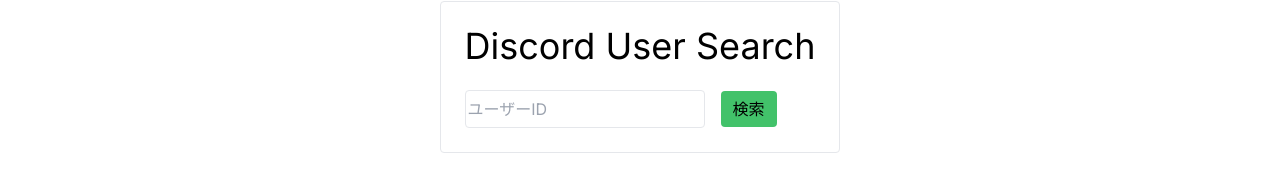
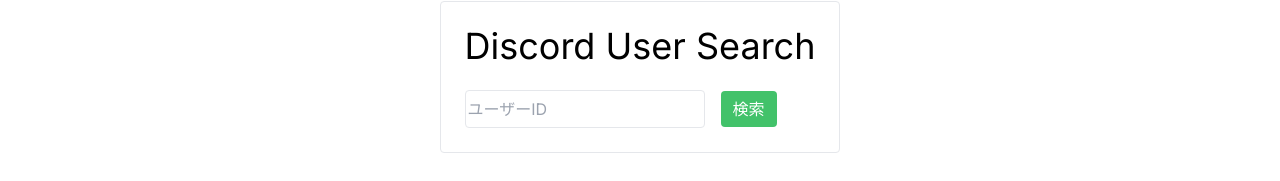
Before and after one commit to tuna2134/tools, a Next.js app: page /userinfo in a window 1280 px wide. Shown: the part 336-517 px from the top of the page. Built offline with nearby package versions, Linux system fonts and the light colour scheme.

Commit message:
いろんな修正

```diff
--- a/src/app/userinfo/page.tsx
+++ b/src/app/userinfo/page.tsx
@@ -49,7 +49,7 @@
               </div>
               <br />
               <form onSubmit={resetSearch}>
-                <button className="bg-[#42c26a] hover:bg-[#57F287] py-1.5 px-3 rounded">再検索</button>
+                <button className="bg-[#42c26a] hover:bg-[#57F287] py-1.5 px-3 rounded text-white">再検索</button>
               </form>
             </div>
           </div>
@@ -65,7 +65,7 @@
                 type="text" onChange={handleInputChange}
                 placeholder="ユーザーID"
               ></input>
-              <button className="ml-4 bg-[#42c26a] hover:bg-[#57F287] py-1.5 px-3 rounded">
+              <button className="ml-4 bg-[#42c26a] hover:bg-[#57F287] py-1.5 px-3 rounded text-white">
                 <p>検索</p>
               </button>
             </form>
```
